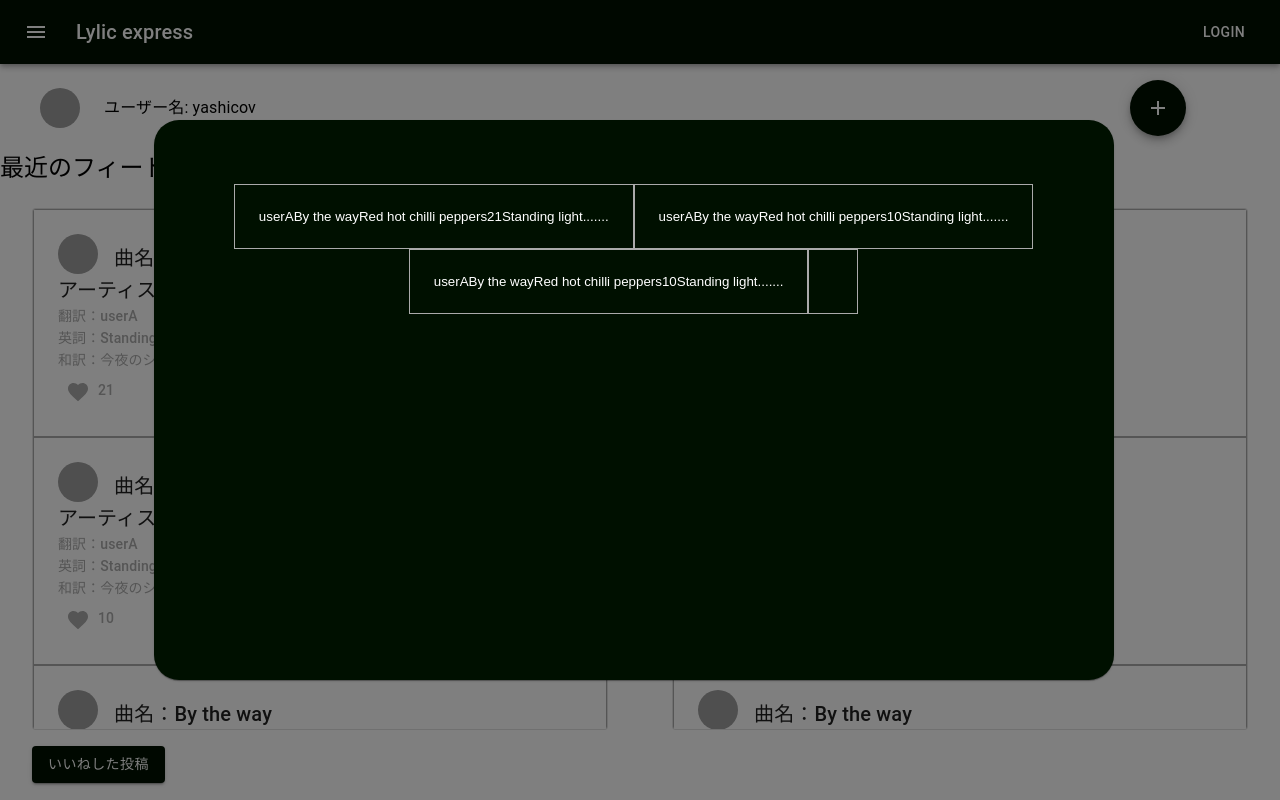
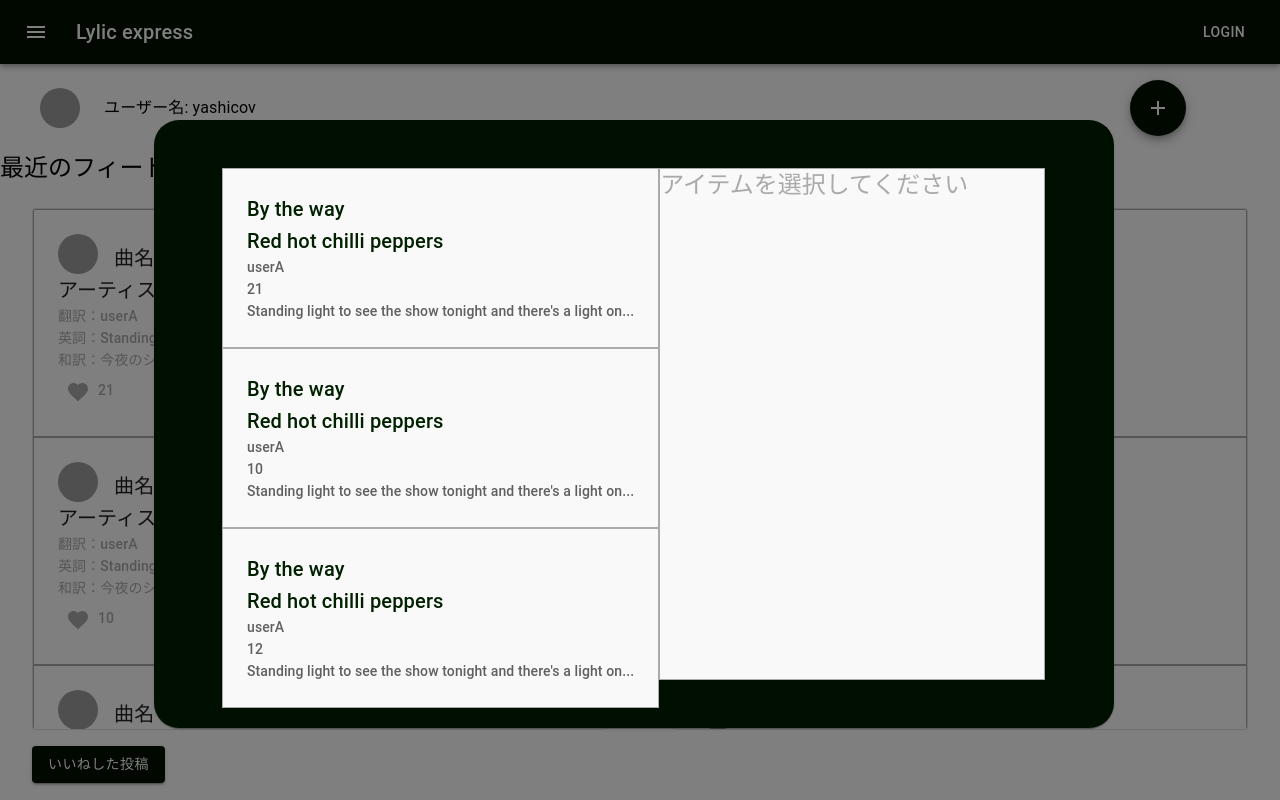
Before and after one commit to Kohsaku/lylics-expression-app, a React (Create React App) app: page /mypage in a window 1280 px wide. Both pictures are taken after a click on the button "いいねした投稿". Built offline with nearby package versions, Linux system fonts and the light colour scheme; grey boxes are pictures that could not be loaded.

Commit message:
edit FavoriteModal

```diff
--- a/src/components/FavoriteModal.tsx
+++ b/src/components/FavoriteModal.tsx
@@ -1,6 +1,5 @@
 import React from "react";
-import { Modal, Paper, TextField, Grid, Box, ButtonBase } from "@mui/material";
-import { styled } from "@mui/material/styles";
+import { Modal, Paper, Grid, Box, ButtonBase, Typography } from "@mui/material";
 
 interface PROPS {
   open: boolean;
@@ -21,32 +20,73 @@
           color: "#ffffff",
           height: "70vh",
           borderRadius: "25px",
+          alignItems: "center",
+          pt: 6,
         }}
       >
-        <Grid container justifyContent="center" sx={{ pt: 8 }}>
+        <Grid
+          container
+          direction="row"
+          justifyContent="center"
+          sx={{ height: "70vh" }}
+        >
+          <Grid item>
+            <Box sx={{ overflow: "auto", maxHeight: "70vh" }}>
               {props.test.map((data: any) => (
+                <Grid item>
                   <ButtonBase>
                     <Box
                       p={3}
                       sx={{
                         border: "1px solid #aaaaaa",
                         textAlign: "left",
+                        overflow: "hidden",
+                        bgcolor: "#f9f9f9",
                       }}
                     >
+                      <Typography variant="h6" color="#002000">
+                        {data.song}
+                      </Typography>
+                      <Typography variant="h6" color="#002000">
+                        {data.artist}
+                      </Typography>
+                      <Typography variant="subtitle2" color="#606060">
                         {data.translater}
-                {data.song}
-                {data.artist}
+                      </Typography>
+                      <Typography variant="subtitle2" color="#606060">
                         {data.liked}
+                      </Typography>
+                      <Typography
+                        variant="subtitle2"
+                        color="#606060"
+                        sx={{
+                          overflow: "hidden",
+                          textOverflow: "ellipsis",
+                          whiteSpace: "nowrap",
+                        }}
+                      >
                         {data.wm}
+                      </Typography>
                     </Box>
                   </ButtonBase>
+                </Grid>
               ))}
+            </Box>
+          </Grid>
+          <Grid item>
             <Box
-            p={3}
               sx={{
                 border: "1px solid #aaaaaa",
+                height: "63.7vh",
+                width: "30vw",
+                bgcolor: "#f9f9f9",
               }}
-          ></Box>
+            >
+              <Typography variant="h5" color="#aaaaaa">
+                アイテムを選択してください
+              </Typography>
+            </Box>
+          </Grid>
         </Grid>
       </Paper>
     </Modal>
--- a/src/pages/Mypage.tsx
+++ b/src/pages/Mypage.tsx
@@ -25,7 +25,7 @@
       translater: "userA",
       artist: "Red hot chilli peppers",
       song: "By the way",
-      wm: "Standing light.......",
+      wm: "Standing light to see the show tonight and there's a light on...",
       jm: "今夜のショーを見るために......",
       liked: 21,
     },
@@ -33,7 +33,7 @@
       translater: "userA",
       artist: "Red hot chilli peppers",
       song: "By the way",
-      wm: "Standing light.......",
+      wm: "Standing light to see the show tonight and there's a light on...",
       jm: "今夜のショーを見るために......",
       liked: 10,
     },
@@ -41,9 +41,9 @@
       translater: "userA",
       artist: "Red hot chilli peppers",
       song: "By the way",
-      wm: "Standing light.......",
+      wm: "Standing light to see the show tonight and there's a light on...",
       jm: "今夜のショーを見るために......",
-      liked: 10,
+      liked: 12,
     },
   ]);
 
```
Lines whose indentation alone changed are shown as unchanged.
